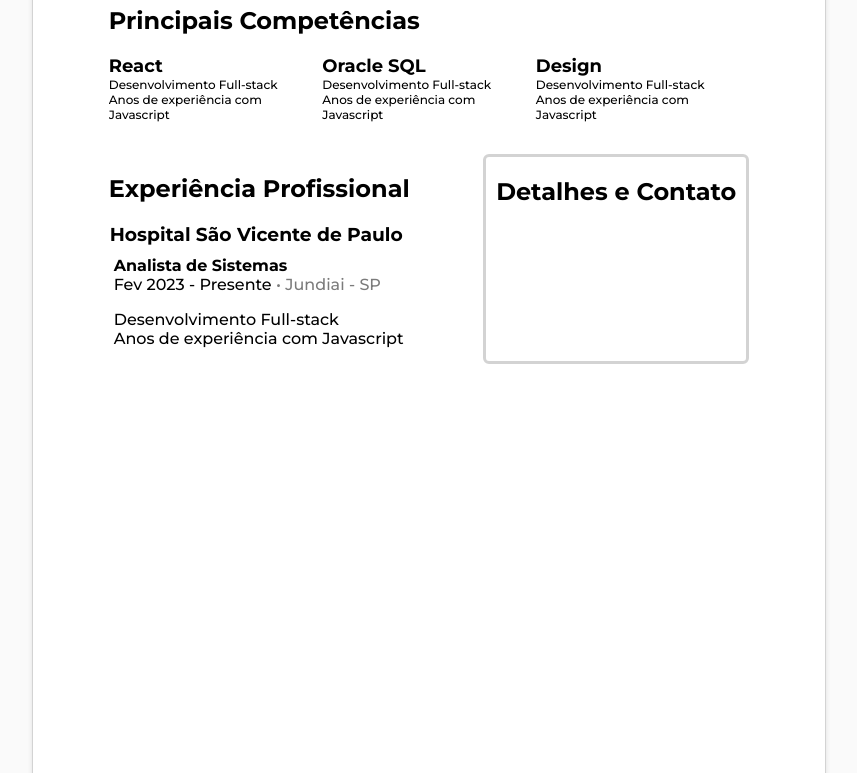
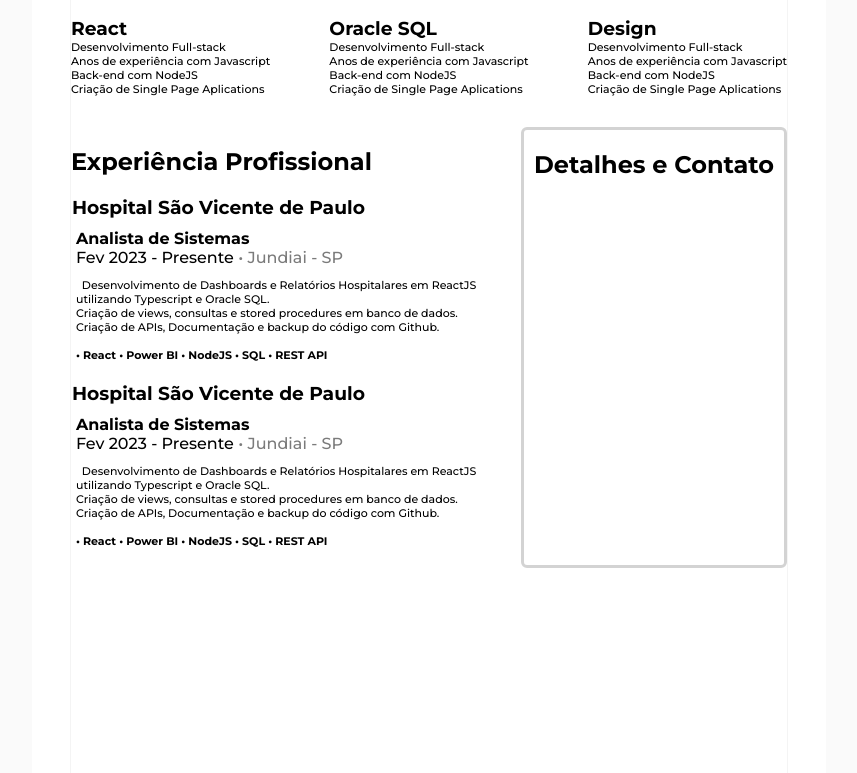
Before and after one commit to g-lippe/Resume, a plain HTML site: page index.html in a window 1280 px wide. Shown: the part 191-964 px from the top of the page, without its empty margins (211-1068 px from the left). Drawn offline with Linux system fonts and the light colour scheme.

Commit message:
Updated Experience

```diff
--- a/index.html
+++ b/index.html
@@ -24,26 +24,32 @@
                     <div class="skills_holder">
                         <div class="skill">
                             <h3>React</h3>
-                            <p>
+                            <p class="text_sm">
                                 Desenvolvimento Full-stack <br>
-                                Anos de experiência com Javascript
+                                Anos de experiência com Javascript <br>
+                                Back-end com NodeJS <br>
+                                Criação de Single Page Aplications
                             </p>
                         </div>
 
                         <div class="skill">
                             <h3>Oracle SQL</h3>
-                            <p>
+                            <p class="text_sm">
                                 Desenvolvimento Full-stack <br>
-                                Anos de experiência com Javascript
+                                Anos de experiência com Javascript <br>
+                                Back-end com NodeJS <br>
+                                Criação de Single Page Aplications
                             </p>
                         </div>
 
 
                         <div class="skill">
                             <h3>Design</h3>
-                            <p>
+                            <p class="text_sm">
                                 Desenvolvimento Full-stack <br>
-                                Anos de experiência com Javascript
+                                Anos de experiência com Javascript <br>
+                                Back-end com NodeJS <br>
+                                Criação de Single Page Aplications
                             </p>
                         </div>
 
@@ -52,9 +58,6 @@
 
 
                 <section class="middle">
-
-
-
 
                     <div class="experience">
                         <h2>Experiência Profissional</h2>
@@ -65,12 +68,31 @@
                             <div class="experience_item">
                                 <h3>Hospital São Vicente de Paulo</h3>
                                 <h4>Analista de Sistemas</h5>
-                                <span>Fev 2023 - Presente</span>
-                                <span class="location"> • Jundiai - SP</span>
-                                <p>
-                                    Desenvolvimento Full-stack <br>
-                                    Anos de experiência com Javascript
-                                </p>
+                                    <span>Fev 2023 - Presente</span>
+                                    <span class="location"> • Jundiai - SP</span>
+                                    <p class=" text_sm">
+                                        &nbsp Desenvolvimento de Dashboards e Relatórios Hospitalares em ReactJS <br>
+                                        utilizando Typescript e Oracle SQL. <br>
+                                        Criação de views, consultas e stored procedures em banco de dados. <br>
+                                        Criação de APIs, Documentação e backup do código com Github. <br><br>
+                                        <strong>• React • Power BI • NodeJS • SQL • REST API </strong>
+                                    </p>
+                            </div>
+
+
+
+                            <div class="experience_item">
+                                <h3>Hospital São Vicente de Paulo</h3>
+                                <h4>Analista de Sistemas</h5>
+                                    <span>Fev 2023 - Presente</span>
+                                    <span class="location"> • Jundiai - SP</span>
+                                    <p class=" text_sm">
+                                        &nbsp Desenvolvimento de Dashboards e Relatórios Hospitalares em ReactJS <br>
+                                        utilizando Typescript e Oracle SQL. <br>
+                                        Criação de views, consultas e stored procedures em banco de dados. <br>
+                                        Criação de APIs, Documentação e backup do código com Github. <br><br>
+                                        <strong>• React • Power BI • NodeJS • SQL • REST API </strong>
+                                    </p>
                             </div>
 
 
--- a/styles.css
+++ b/styles.css
@@ -14,6 +14,25 @@ body {
     /* letter-spacing: .1rem; */
 }
 
+
+.text_big {
+    font-size: 18px;
+}
+
+.text_md {
+    font-size: 16px;
+}
+
+.text_sm {
+    font-size: 11px;
+}
+
+.left_indent {
+    margin-left: 10px;
+}
+
+
+
 * {
     box-sizing: border-box;
     -moz-box-sizing: border-box;
@@ -22,21 +41,23 @@ body {
 .page {
     width: 210mm;
     min-height: 297mm;
-    padding: 20mm;
+    padding: 10mm;
     margin: 10mm auto;
-    border: 1px #D3D3D3 solid;
+    /* border: 1px #D3D3D3 solid;
     border-radius: 5px;
-    background: white;
-    box-shadow: 0 0 5px rgba(0, 0, 0, 0.1);
+    box-shadow: 0 0 5px rgba(0, 0, 0, 0.1); */
+
+    background: rgb(255, 255, 255);
 }
 
 .subpage {
     /* padding: 1cm; */
-    /* border: 1px #f4f4f4 solid; */
+    border: 1px #f4f4f4 solid;
     border-radius: 5px;
+    background: rgb(255, 255, 255);
 
-    height: 257mm;
-    outline: 2cm #ffffff solid;
+    height: 277mm;
+    /* outline: 2cm #ffffff solid; */
 }
 
 
@@ -50,9 +71,6 @@ body {
         margin: 0;
     }
 
-    span {
-        font-size: 16px;
-    }
 }
 
 .main_skills {
@@ -61,16 +79,13 @@ body {
 
     .skills_holder {
         display: flex;
-        /* justify-content: space-evenly; */
+        justify-content: space-between;
     }
 
     .skill {
-        font-size: 12px;
 
         h3 {
             margin: 0;
-            font-size: 18px;
-
         }
 
         p {
@@ -96,7 +111,7 @@ body {
 
     .experience_item {
 
-        margin-left: 5px;
+        margin: 0 0 20px 5px;
 
         h3 {
             margin: 0 0 10px -4px;
@@ -105,6 +120,12 @@ body {
         h4 {
             margin: 0;
         }
+
+        .stack {
+            margin: 0;
+            font-weight: bold;
+        }
+
     }
 
 
```
